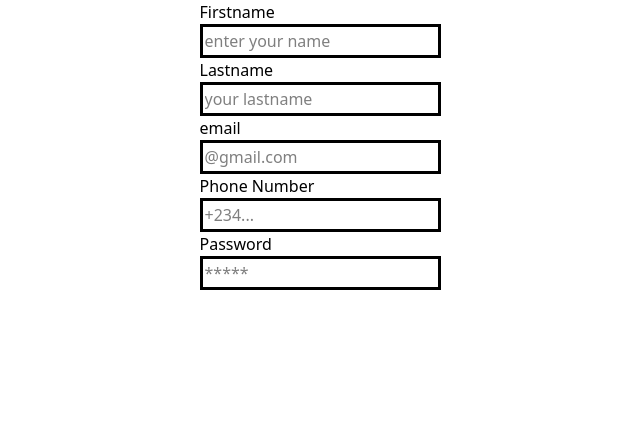
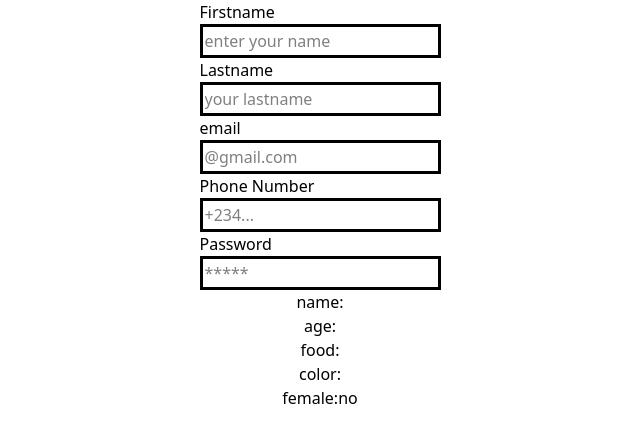
Before and after one commit to sabiahdk/contextApi, a React (Vite) app in the folder ContextApi/: page / in a window 1280 px wide. Shown: the top 442 px of the page, without its empty margins (320-960 px from the left). Built offline with nearby package versions, Linux system fonts and the light colour scheme.

Commit message:
first commit

```diff
--- a/ContextApi/src/App.jsx
+++ b/ContextApi/src/App.jsx
@@ -1,14 +1,15 @@
 import React from 'react'
-import form from './Form/form'
-import UserContext from './context'
-
+// import UserContext from './context/UserContext';
+import Form from './Form/form';
+import Props from './Props/props'
 
 export const App = () => {
   return (
     <div>
-         <form/>
-          <context/>
+         <Form/>
+        <Props/>
+        <props name = "sabiah"  age = "23"  food = "jollof " color = "brown"  isFemale = {true}/>
     </div>
   )
 }
-export default form
+export default App;
--- a/ContextApi/src/Form/form.jsx
+++ b/ContextApi/src/Form/form.jsx
@@ -2,7 +2,7 @@ import React from 'react'
 import { useState } from 'react'
 
 
-const form = () => {
+const Form = () => {
   const [userDetails, setUserDetails] = useState ({
     firstName:"",
     lastNmae:"",
@@ -22,6 +22,8 @@ const form = () => {
 
     <div className='flex-1/2 justify-items-center'>
         <div >
+             <form>
+
               <h3>Firstname</h3>
               <input onChange={handleFormUpdate} type="text" placeholder='enter your name'/>
                <h3>Lastname</h3>
@@ -29,9 +31,10 @@ const form = () => {
                <h3>email</h3>
                <input onChange={handleFormUpdate} type="text"placeholder='@gmail.com' />
                <h3>Phone Number</h3>
-               <input onChange={handleFormUpdate} type="text" placeholder='+234...' />
+              <input onChange={handleFormUpdate} type="text" placeholder='+234...' />
                <h3>Password</h3>
                <input onChange={handleFormUpdate} type="text" placeholder='*****' />
+               </form>
         </div>
 
 
@@ -43,4 +46,4 @@ const form = () => {
   )
 }
 
-export default form
+export default Form
--- /dev/null
+++ b/ContextApi/src/Props/props.jsx
@@ -0,0 +1,21 @@
+import React from 'react'
+
+
+
+const props = (props) => {
+  return (
+    <div className='flex-1/2 justify-items-center' >
+          <h2>name:{props.name}</h2>
+            <h2>age: {props.age}</h2>
+             <h2>food:{props.food}</h2>
+              <h2>color:{props.color}</h2>
+              <h2>female:{props.isFemale ? "yes" : "no"}</h2>
+
+      </div>
+
+
+
+  )
+}
+
+export default props
--- a/ContextApi/src/context/UserContext.jsx
+++ b/ContextApi/src/context/UserContext.jsx
@@ -1,19 +1,22 @@
-import { createContext, useState} from "react"
+// import { createContext, useState} from "react"
 
-const UserProvider = createContext = () => {
+// const UserProvider = createContext = () => {
 
-    const[userData,setUserData] = useState ({
-        firstName:'',
-        email:'',
-        passWord:'',
+//     const[userData,setUserData] = useState ({
+//         firstName:'',
+//         email:'',
+//         passWord:'',
 
-    });
-    return (
-    <div>
-        <UserContext.Provider value={{userData}}> {
-            props.children}
+//     });
+//     return (
+//     <div>
+//         <UserContext.Provider value={{userData}}> {
+//             props.children}
 
-            </UserContext.Provider>
-    </div>
-    );
-};
+//             </UserContext.Provider>
+//     </div>
+//     );
+// };
+
+
+// export default UserContext
```
